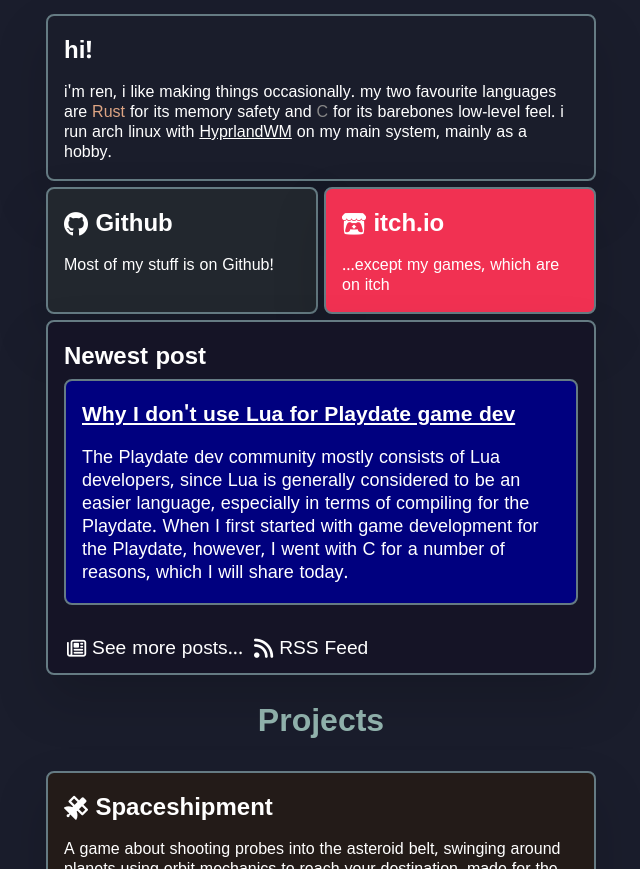
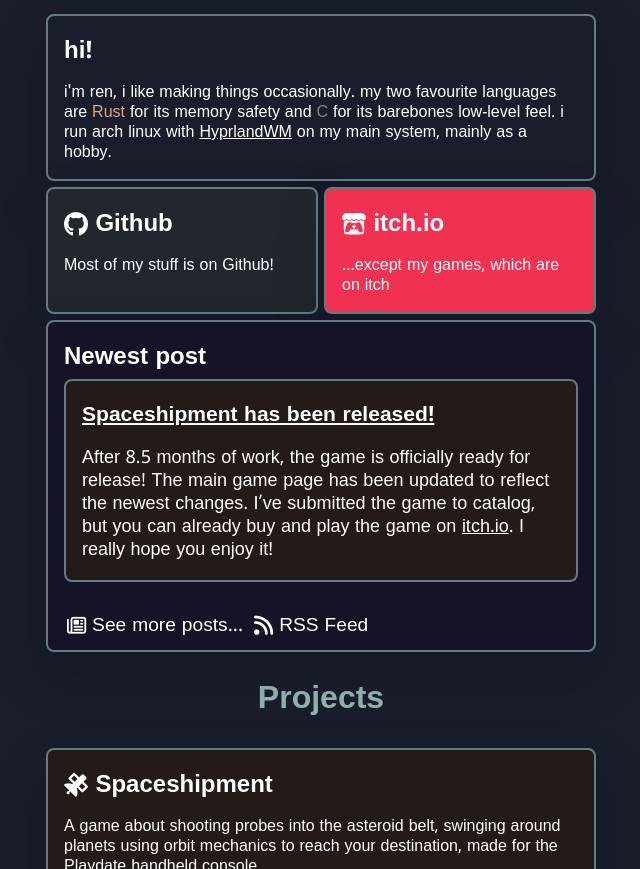
Before and after one commit to renpenguin/renpenguin.github.io, a Jekyll site: the page built from index.html, in a window 1280 px wide and 900 px high, cut to the strip 0-869 px from the top of the window. Shown: the whole strip, without its empty margins (319-959 px from the left). Built offline with Jekyll 4.4.1, drawn with Linux system fonts in a browser that asks for light colours.

Commit message:
added a spaceshipment release announcement to the blog post

```diff
--- /dev/null
+++ b/_posts/2024-11-09-spaceshipment-release.md
@@ -0,0 +1,7 @@
+---
+title: Spaceshipment has been released!
+color: "#231b18"
+project: spaceshipment
+---
+
+After 8.5 months of work, the game is officially ready for release! The main game page has been updated to reflect the newest changes. I’ve submitted the game to catalog, but you can already buy and play the game on [itch.io](https://renpenguin.itch.io/spaceshipment){:target="_blank"}. I really hope you enjoy it!
```
Also changed, not shown: 404.md (+1 -1 lines).
